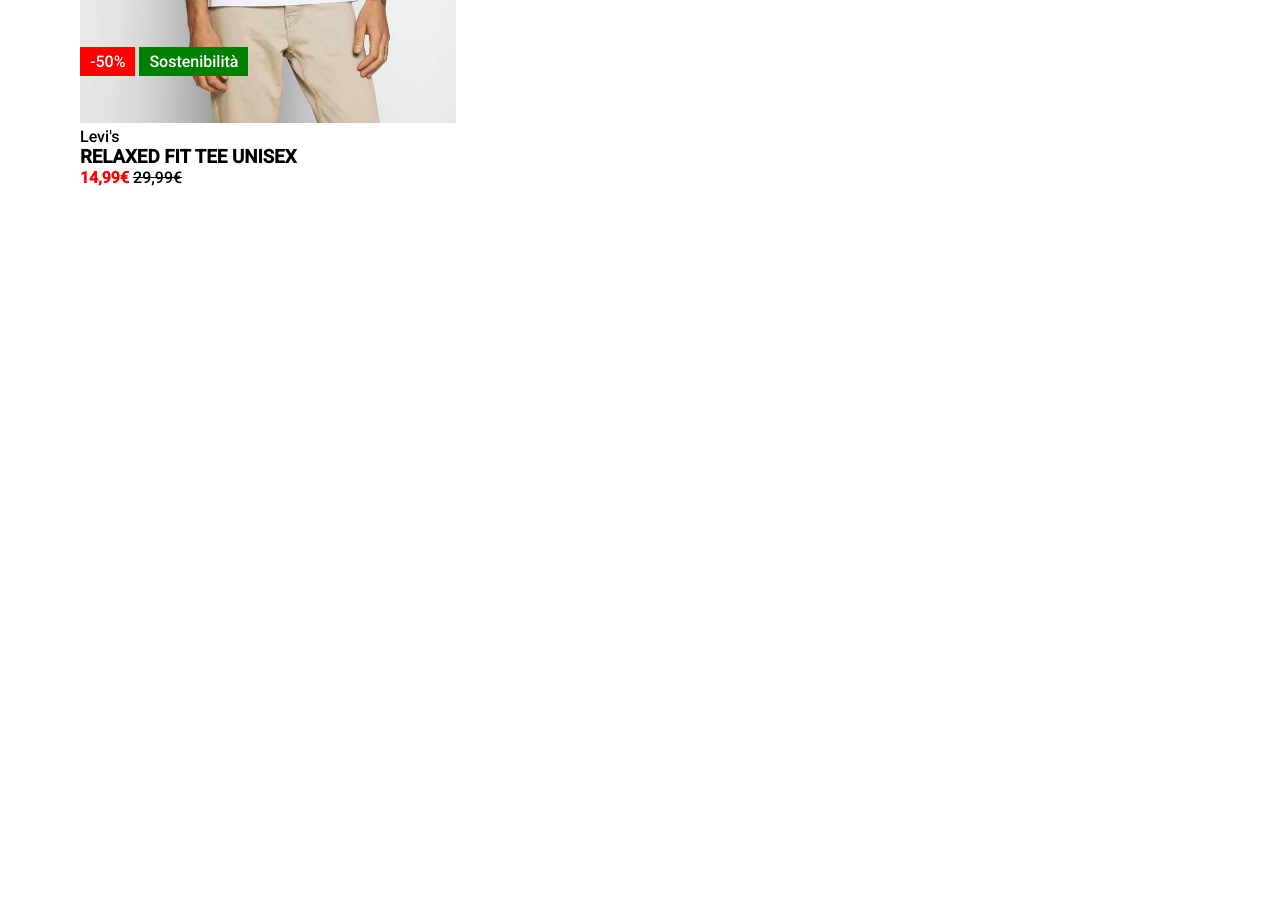
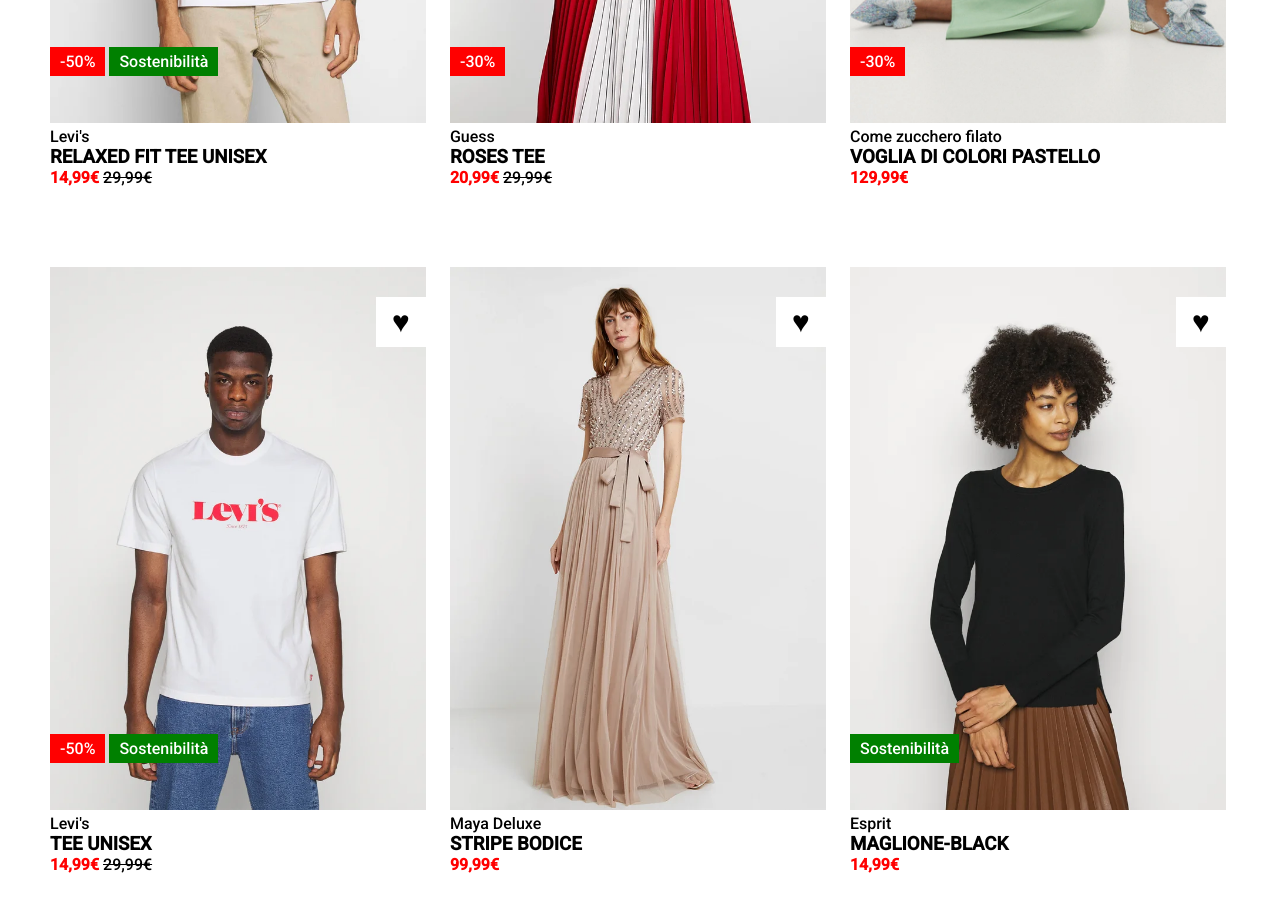
Before and after one commit to Salvo170586SP/html-css-boolando, a plain HTML site: page index.html in a window 1280 px wide. Shown: the part 460-1372 px from the top of the page. Before the commit the page ends 800 px from the top, so only its background shows below. Drawn offline with Linux system fonts and the light colour scheme.

Commit message:
correction completed

```diff
--- a/css/style.css
+++ b/css/style.css
@@ -20,7 +20,7 @@ body{
   width: calc(100% / 3 - 4px);
   display: inline-block;
   cursor: pointer;
-  margin: 30px;
+  margin: 30px 0;
   padding: 10px;
 }
 
@@ -33,15 +33,15 @@ img{
   width: 100%;
 }
 
-#image-1b{
+#image-second{
   display: none;
 }
 
-.card-image:hover #image-1{
+.card-image:hover #image-first{
   display: none;
 }
 
-.card-image:hover #image-1b{
+.card-image:hover #image-second{
   display: inline-block;
 }
 
--- a/index.html
+++ b/index.html
@@ -18,8 +18,8 @@
         <div class="card">
             <!-- immagine-carta -->
           <div class="card-image">
-            <img id="image-1" src="img/1.webp" alt="man-1">
-            <img id="image-1b" src="img/1b.webp" alt="man-1b">
+            <img id="image-first" src="img/1.webp" alt="man-1">
+            <img id="image-second" src="img/1b.webp" alt="man-1b">
             <!-- badges della carta -->
             <span class="favourite">&hearts;</span>
             <div class="card-badges">
@@ -35,6 +35,101 @@
               <span class="card-old-price">29,99&euro;</span>
           </div>
         </div>
+        <!--  carta articolo -->
+        <div class="card">
+            <!-- immagine-carta -->
+          <div class="card-image">
+            <img id="image-first" src="img/2.webp" alt="woman-2">
+            <img id="image-second" src="img/2b.webp" alt="woman-2b">
+            <!-- badges della carta -->
+            <span class="favourite">&hearts;</span>
+            <div class="card-badges">
+                <div class="card-sales bg-red">-30%</div>
+            </div>
+          </div>
+          <!-- contenitore del testo dell'articolo -->
+          <div class="text-card">
+              <span class="card-brand">Guess</span>
+              <h3 class="card-name">ROSES TEE</h3>
+              <span class="card-new-price">20,99&euro;</span>
+              <span class="card-old-price">29,99&euro;</span>
+          </div>
+        </div>
+        <!--  carta articolo -->
+        <div class="card">
+            <!-- immagine-carta -->
+          <div class="card-image">
+            <img id="image-first" src="img/3.webp" alt="woman-3">
+            <img id="image-second" src="img/3b.webp" alt="woman-3b">
+            <!-- badges della carta -->
+            <span class="favourite">&hearts;</span>
+            <div class="card-badges">
+                <div class="card-sales bg-red">-30%</div>
+            </div>
+          </div>
+          <!-- contenitore del testo dell'articolo -->
+          <div class="text-card">
+              <span class="card-brand">Come zucchero filato</span>
+              <h3 class="card-name">VOGLIA DI COLORI PASTELLO</h3>
+              <span class="card-new-price">129,99&euro;</span>
+          </div>
+        </div>
+        <!--  carta articolo -->
+        <div class="card">
+            <!-- immagine-carta -->
+          <div class="card-image">
+            <img id="image-first" src="img/4.webp" alt="man-4">
+            <img id="image-second" src="img/4b.webp" alt="man-4b">
+            <!-- badges della carta -->
+            <span class="favourite">&hearts;</span>
+            <div class="card-badges">
+                <div class="card-sales bg-red">-50%</div>
+                <div class="card-sales bg-green">Sostenibilit&agrave;</div>
+            </div>
+          </div>
+          <!-- contenitore del testo dell'articolo -->
+          <div class="text-card">
+              <span class="card-brand">Levi's</span>
+              <h3 class="card-name">TEE UNISEX</h3>
+              <span class="card-new-price">14,99&euro;</span>
+              <span class="card-old-price">29,99&euro;</span>
+          </div>
+        </div>
+        <!--  carta articolo -->
+        <div class="card">
+            <!-- immagine-carta -->
+          <div class="card-image">
+            <img id="image-first" src="img/5.webp" alt="woman-5">
+            <img id="image-second" src="img/5b.webp" alt="woman-5b">
+            <!-- badges della carta -->
+            <span class="favourite">&hearts;</span>
+          </div>
+          <!-- contenitore del testo dell'articolo -->
+          <div class="text-card">
+              <span class="card-brand">Maya Deluxe</span>
+              <h3 class="card-name">STRIPE BODICE</h3>
+              <span class="card-new-price">99,99&euro;</span>
+          </div>
+        </div>
+        <!--  carta articolo -->
+        <div class="card">
+            <!-- immagine-carta -->
+          <div class="card-image">
+            <img id="image-first" src="img/6.webp" alt="woman-6">
+            <img id="image-second" src="img/6b.webp" alt="woman-6b">
+            <!-- badges della carta -->
+            <span class="favourite">&hearts;</span>
+            <div class="card-badges">
+                <div class="card-sales bg-green">Sostenibilit&agrave;</div>
+            </div>
+          </div>
+          <!-- contenitore del testo dell'articolo -->
+          <div class="text-card">
+              <span class="card-brand">Esprit</span>
+              <h3 class="card-name">MAGLIONE-BLACK</h3>
+              <span class="card-new-price">14,99&euro;</span>
+          </div>
+        </div>
     </div>
 </body>
 
```
